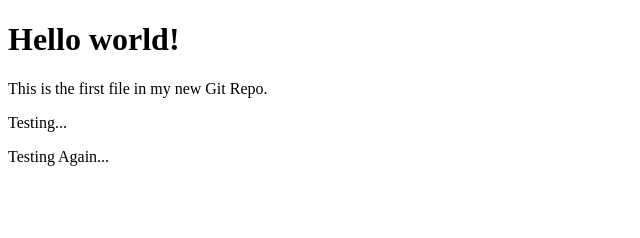
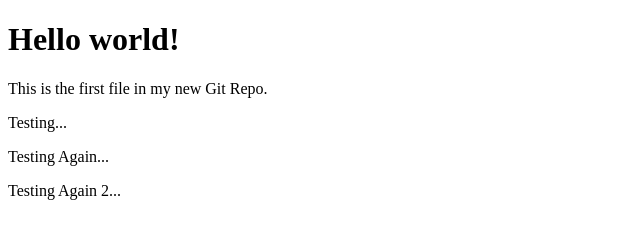
Before and after one commit to codejason87/learn-git, a plain HTML site: page index.html in a window 1280 px wide. Shown: the whole page, without its empty margins (0-640 px from the left). Drawn offline with Linux system fonts and the light colour scheme.

Commit message:
Test to commit files to a new branch.

```diff
--- a/index.html
+++ b/index.html
@@ -10,6 +10,7 @@
 <p> This is the first file in my new Git Repo. </p>
 <p> Testing... </p>
 <p> Testing Again... </p>
+<p> Testing Again 2... </p>
 </body>
 
 </html>
```
